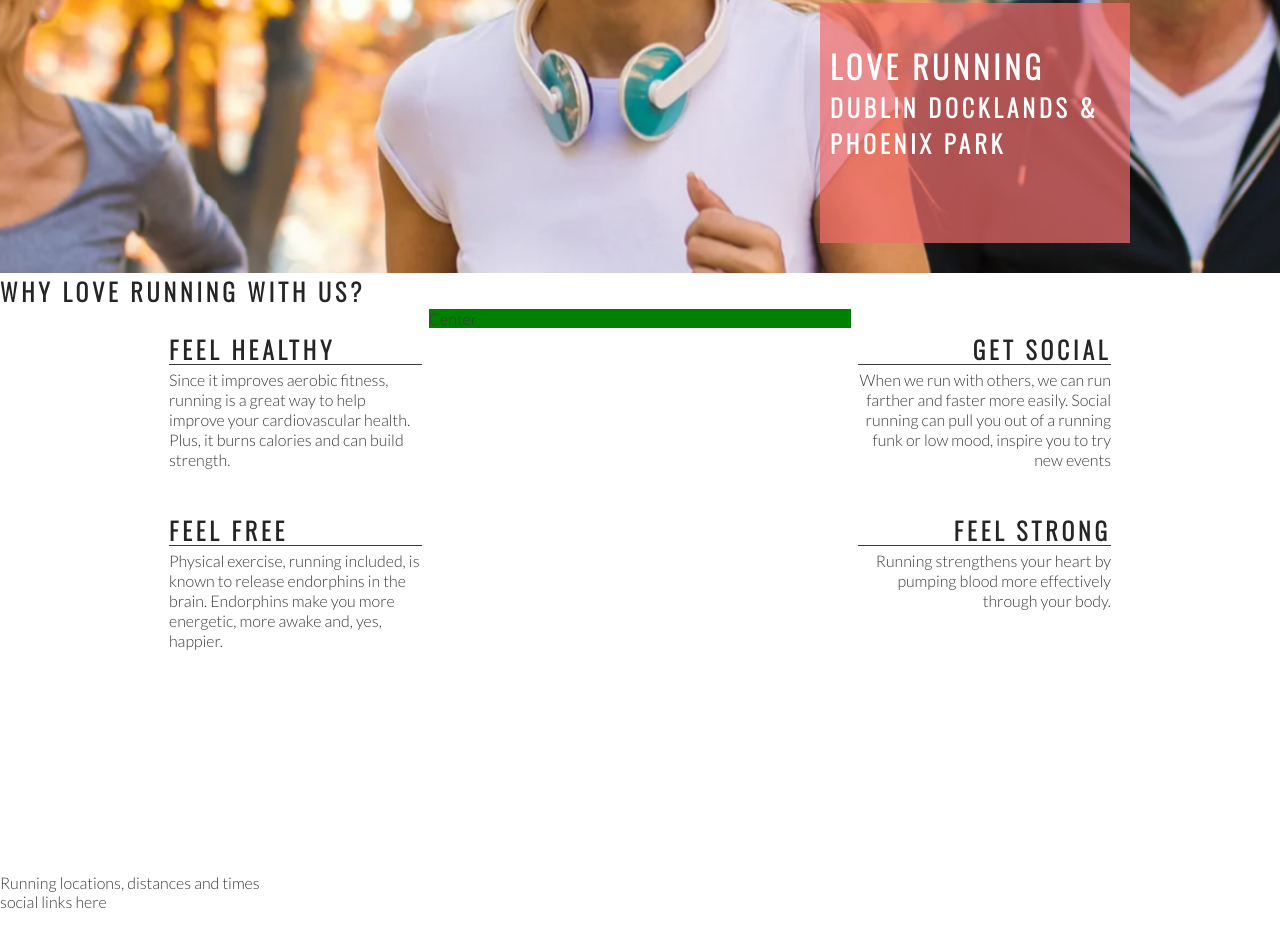
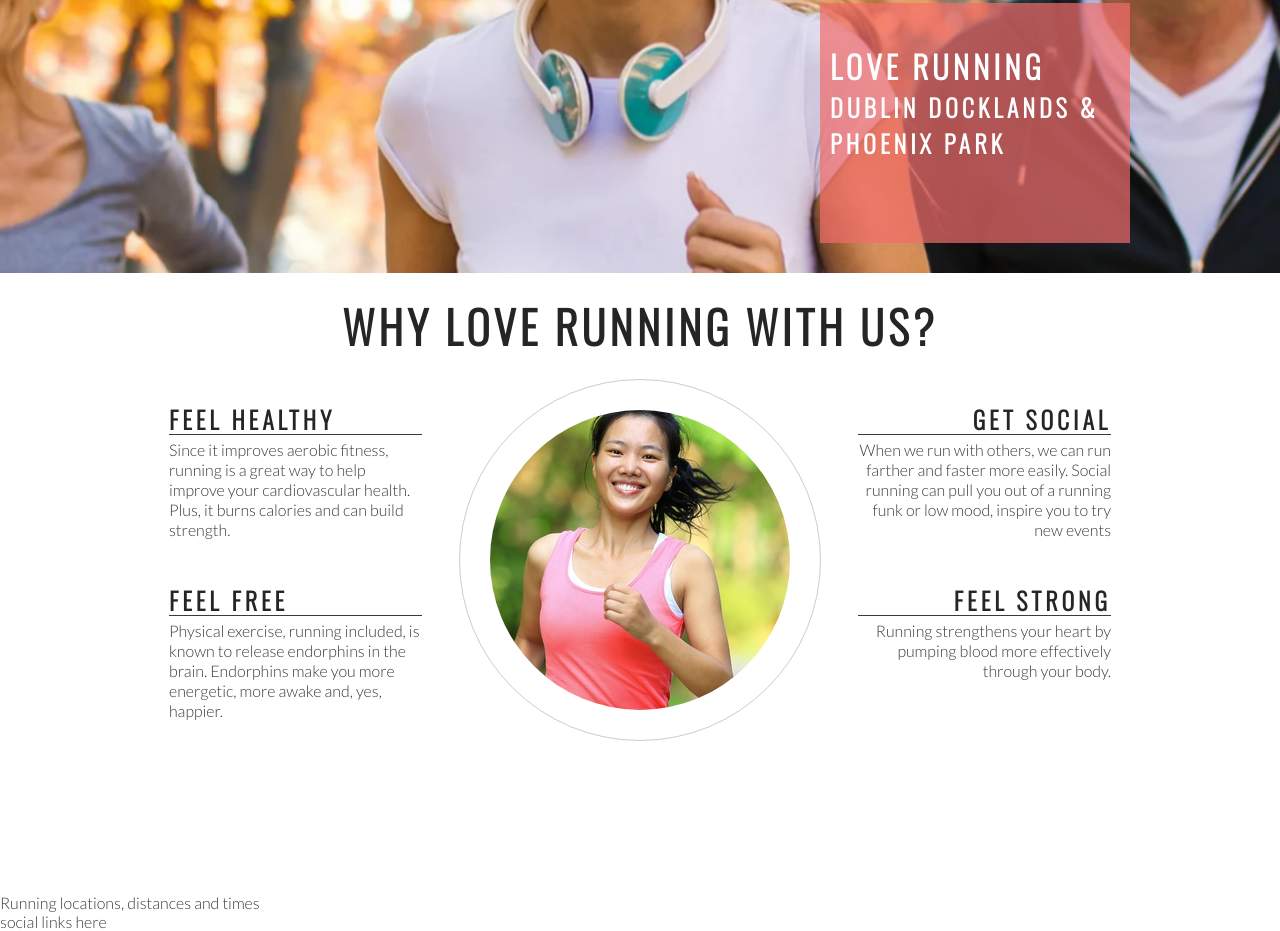
Before and after one commit to dnolan1993/love-running, a plain HTML site: page index.html in a window 1280 px wide. Shown: the part 402-1333 px from the top of the page. Drawn offline with nearby package versions, Linux system fonts and the light colour scheme.

Commit message:
Add club ethos central image and style in to a circle

```diff
--- a/assets/css/style.css
+++ b/assets/css/style.css
@@ -136,7 +136,6 @@ line-height: 75px;
 #center-about {
     width: 33%;
     margin: 0 auto;
-    background-color: green;
 }
 
 hr {
@@ -168,3 +167,26 @@ hr {
 .right-about-heading p {
     text-align: right;
 }
+
+#welcome {
+    text-align: center;
+    margin: 20px 0;
+    font-size: 280%;
+}
+
+#circle-container {
+    width: 300px;
+    height: 300px;
+    padding: 30px;
+    border-style: solid;
+    border-color: #ccc;
+    border-width: 1px;
+    border-radius: 50%;
+    margin: 0 auto;
+}
+
+#circle-cover-bg {
+    background: url(./images/ethos-center-image.jpg) no-repeat center center;
+    height: 100%;
+    border-radius: 50%;
+}
--- a/index.html
+++ b/index.html
@@ -40,7 +40,7 @@
         </div>
      </section>
     <section id="club-ethos">
-        <h1>Why Love running With Us?</h1>
+        <h2 id="welcome">Why Love running With Us?</h2>
         <div id="left-about">
             <div class="left-about-heading">
                 <h2>Feel Healthy</h2>
@@ -73,7 +73,11 @@
                 </p>
             </div>
         </div>
-        <div id="center-about">Center</div>
+        <div id="center-about">
+            <div id="circle-container">
+                <div id="circle-cover-bg"></div>
+            </div>
+        </div>
     </section>
     <section>
         Running locations, distances and times
```
Also changed, not shown: assets/css/images/ethos-center-image.jpg (added).
